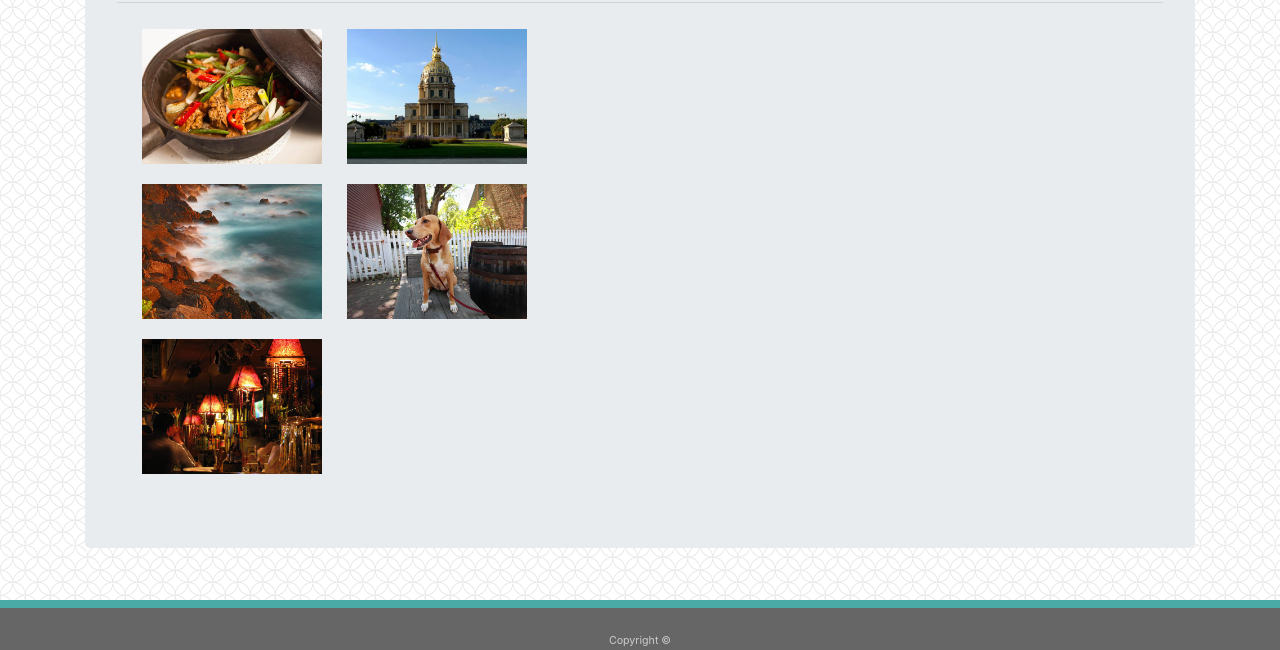
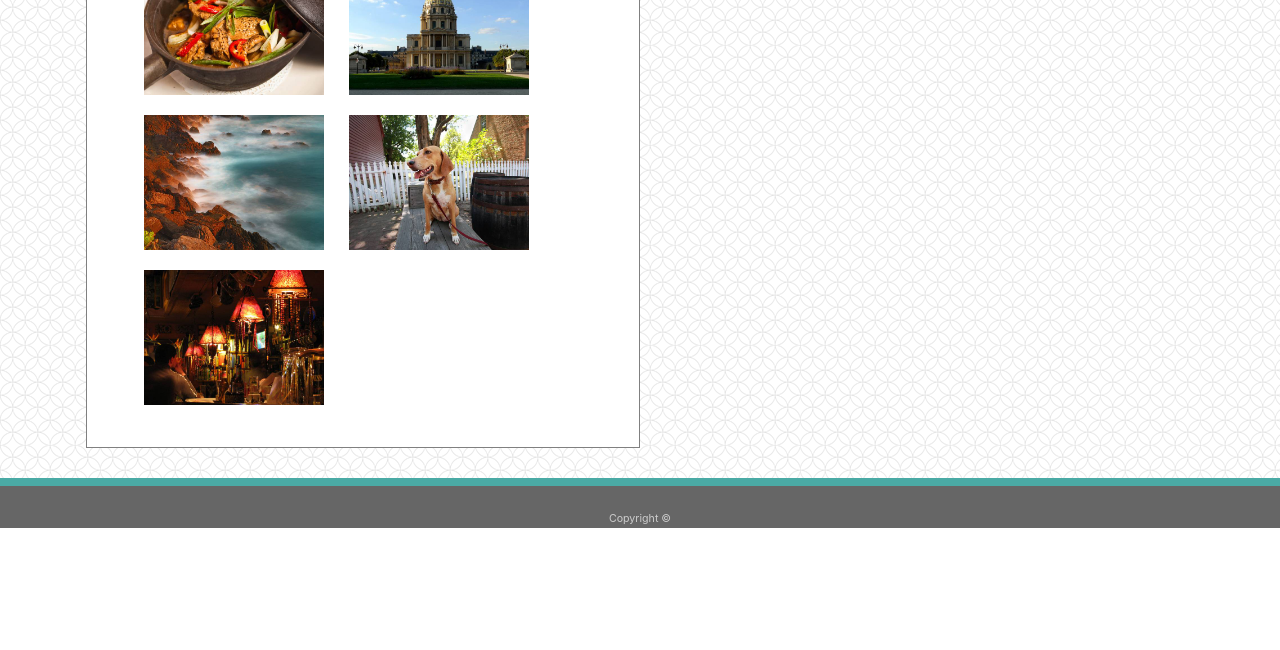
Before and after one commit to ScottTAnderson/Bootstrap-Portfolio, a plain HTML site: page portfolio.html in a window 1280 px wide. Shown: the part 255-905 px from the top of the page. After the commit the page ends 800 px from the top, so only its background shows below. Drawn offline with nearby package versions, Linux system fonts and the light colour scheme.

Commit message:
Final submission

```diff
--- a/assets/css/style.css
+++ b/assets/css/style.css
@@ -1,13 +1,11 @@
-.footer {
-    background-color: #666666;
-    text-align: center;
-    color: #cccccc;
-    height: 50px;
-    padding-top: 25px;
-    padding-bottom: 0px;
-    font-size: 8pt;
-    border-top: solid 8px;
-    border-color: #4aaaa5;
+.block {
+    background-color: #ffffff;
+    border: gray solid 1px;
+    padding: 2rem;
+}
+
+.center-block {
+    margin: 10px 1px 10px 1px;
 }
 
 h1 {
@@ -32,3 +30,15 @@ h1 {
     height:auto;
     padding:10px;
 }
+
+.footer {
+    background-color: #666666;
+    text-align: center;
+    color: #cccccc;
+    height: 50px;
+    padding-top: 25px;
+    padding-bottom: 0px;
+    font-size: 8pt;
+    border-top: solid 8px;
+    border-color: #4aaaa5;
+}
--- a/portfolio.html
+++ b/portfolio.html
@@ -40,12 +40,11 @@
 
 
         <div class="container">
-            <div class="jumbotron mt-5 ">
-                <div class="row">
-                    <div class="col">
+                <div class="row center-block">
+                        <div class="block col-12 col-sm-12 col-md-6 col-lg-8 col-xl-6">
                         <h1 class="display-4">Portfolio</h1>
                         <hr>
-                        <div class="col-1 col-sm-12 col-md-1 col-lg-8 col-xl-6">
+                        <div class="col">
                             <img class="portfolio" src="assets/images/portfolio1.jpg" alt="Potfolio1">
                             <img class="portfolio" src="assets/images/portfolio2.jpg" alt="Potfolio2">
                             <img class="portfolio" src="assets/images/portfolio3.jpg" alt="Potfolio3">
```
Also changed, not shown: contact.html (+2 -1 lines), index.html (+4 -4 lines).
